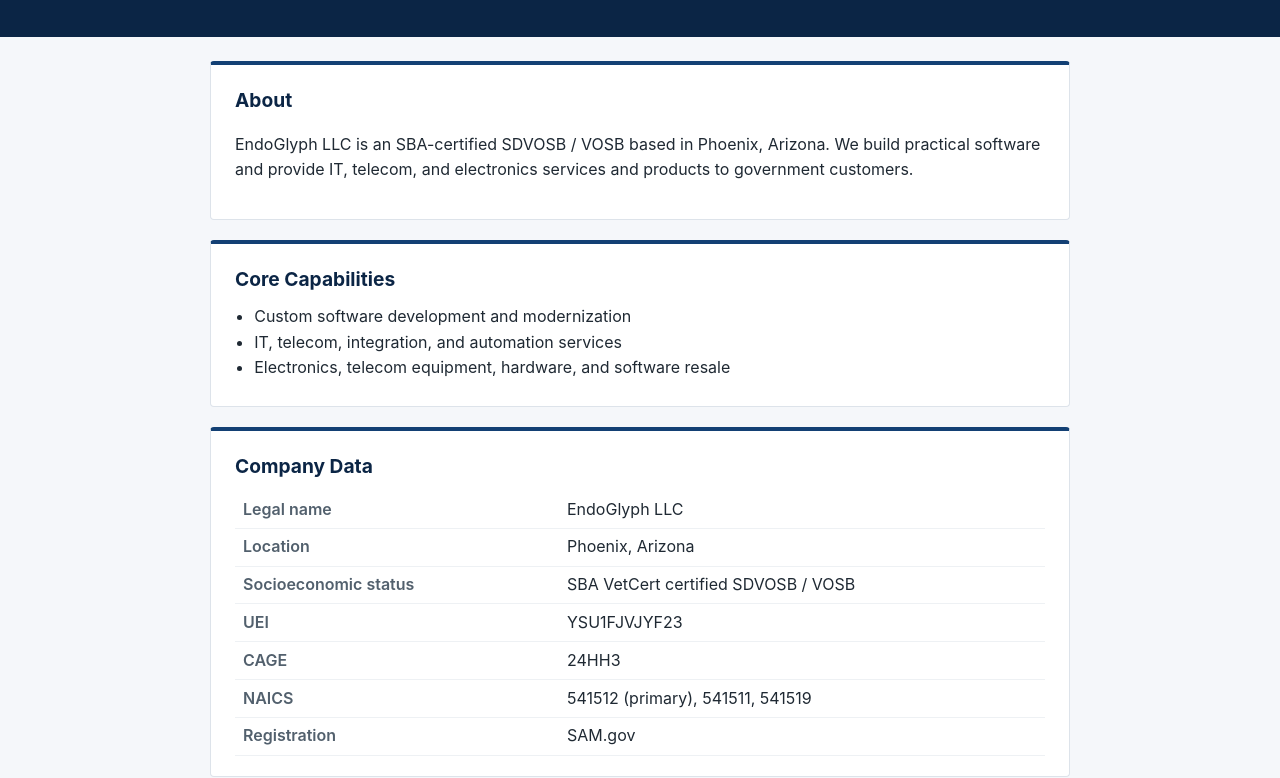
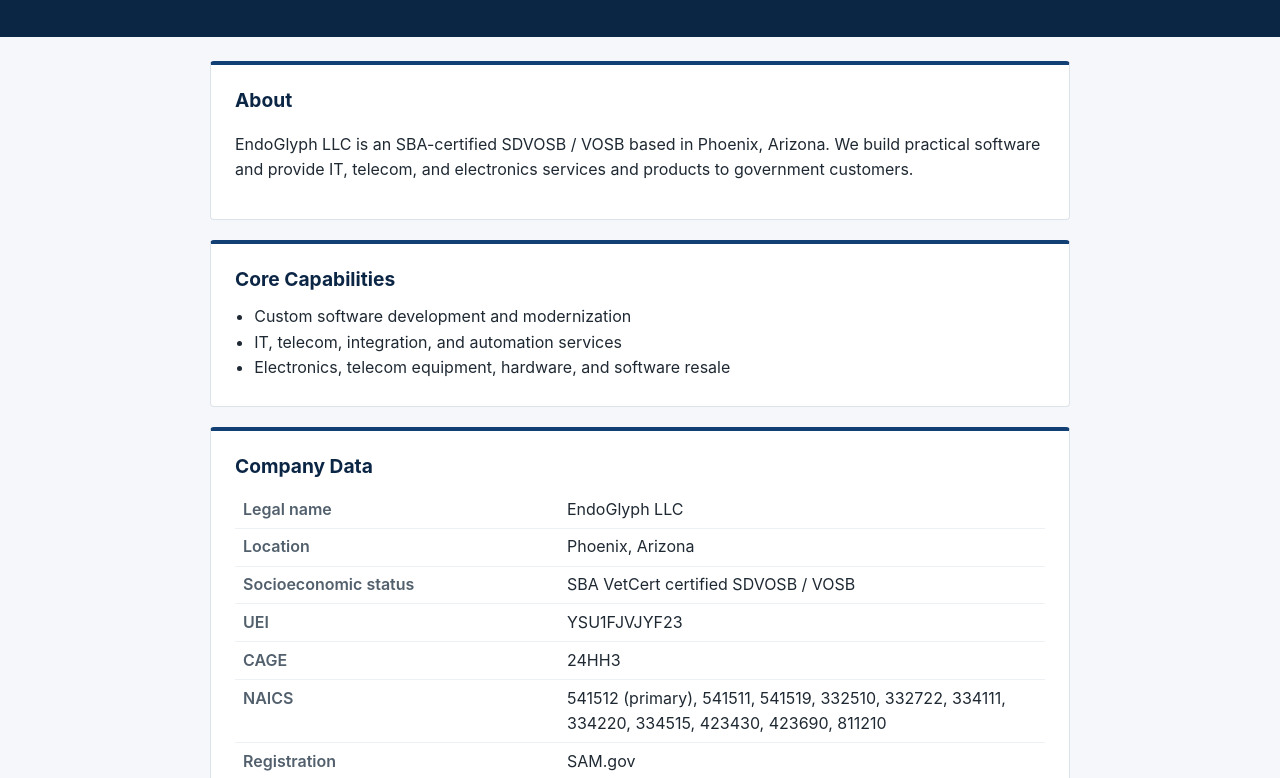
Before and after one commit to ds-code-t/endoglyphllc.com, a plain HTML site: page index.html in a window 1280 px wide. Shown: the part 174-952 px from the top of the page. Drawn offline with Linux system fonts and the light colour scheme.

Commit message:
Add SAM NAICS codes

```diff
--- a/index.html
+++ b/index.html
@@ -46,7 +46,7 @@
 <tr><td>Socioeconomic status</td><td>SBA VetCert certified SDVOSB / VOSB</td></tr>
 <tr><td>UEI</td><td>YSU1FJVJYF23</td></tr>
 <tr><td>CAGE</td><td>24HH3</td></tr>
-<tr><td>NAICS</td><td>541512 (primary), 541511, 541519</td></tr>
+<tr><td>NAICS</td><td>541512 (primary), 541511, 541519, 332510, 332722, 334111, 334220, 334515, 423430, 423690, 811210</td></tr>
 <tr><td>Registration</td><td>SAM.gov</td></tr>
 </table></section>
 <section><h2>Contact</h2>
```
